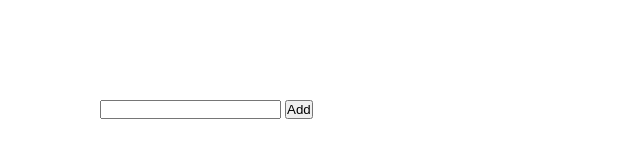
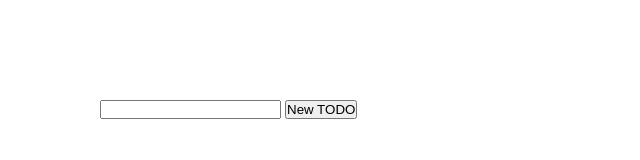
Before and after one commit to DEW0277/project_name, a plain HTML site: page index.html in a window 1280 px wide. Shown: the full height of the page, 0-640 px from the left. Drawn offline with Linux system fonts and the light colour scheme.

Commit message:
add button changed

```diff
--- a/index.html
+++ b/index.html
@@ -17,7 +17,7 @@
   </head>
   <body>
     <input id="input" type="text" required />
-    <button id="btn">Add</button>
+    <button id="btn">New TODO</button>
 
     <ul id="todo_list"></ul>
 
```
